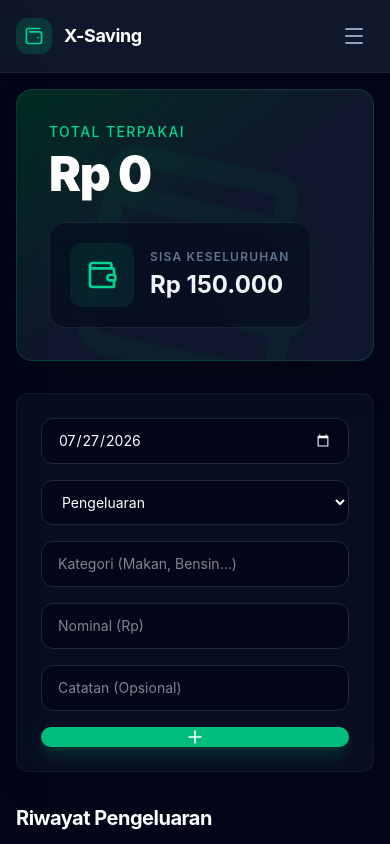
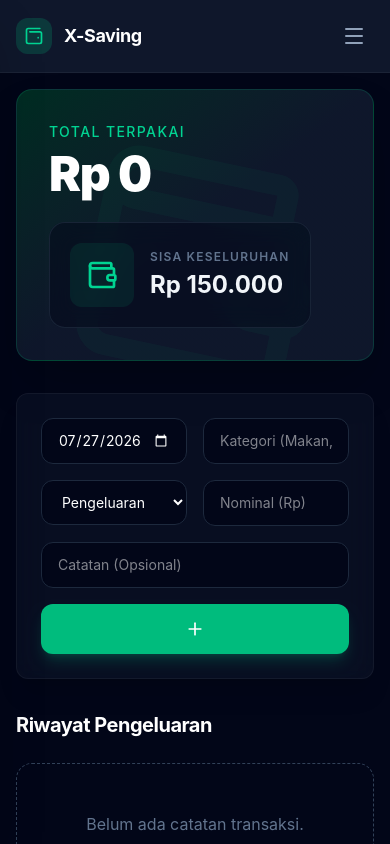
Before and after one commit to McboyPutra05/CHATET, a React (Vite) app: page / in a window 390 px wide. Built offline with nearby package versions, Linux system fonts and the light colour scheme.

Commit message:
style: UI page pencatatan

```diff
--- a/src/pages/RecordPage.tsx
+++ b/src/pages/RecordPage.tsx
@@ -75,32 +75,32 @@ export const RecordPage = () => {
       {/* Quick Add Form */}
       <Card className="border-white/5 bg-slate-900/50">
         <CardContent className="p-6">
-          <form onSubmit={handleAdd} className="grid grid-cols-1 md:grid-cols-12 gap-4">
-            <div className="md:col-span-2">
+          <form onSubmit={handleAdd} className="grid grid-cols-2 md:grid-cols-12 gap-4">
+            <div className="col-span-1 md:col-span-2">
               <input type="date" value={date} onChange={(e) => setDate(e.target.value)} required
                 className="w-full bg-slate-950 border border-slate-800 rounded-xl px-4 py-3 text-sm text-white focus:ring-2 focus:ring-emerald-500/50 outline-none [&::-webkit-calendar-picker-indicator]:invert" />
             </div>
-            <div className="md:col-span-2">
+            <div className="col-span-1 md:col-span-3">
+              <input type="text" placeholder="Kategori (Makan, dll...)" value={category} onChange={(e) => setCategory(e.target.value)} required
+                className="w-full bg-slate-950 border border-slate-800 rounded-xl px-4 py-3 text-sm text-white focus:ring-2 focus:ring-emerald-500/50 outline-none" />
+            </div>
+            <div className="col-span-1 md:col-span-2">
               <select value={type} onChange={(e) => setType(e.target.value as 'in' | 'out')}
                 className="w-full bg-slate-950 border border-slate-800 rounded-xl px-4 py-3 text-sm text-white focus:ring-2 focus:ring-emerald-500/50 outline-none">
                 <option value="out">Pengeluaran</option>
                 <option value="in">Pemasukan</option>
               </select>
             </div>
-            <div className="md:col-span-3">
-              <input type="text" placeholder="Kategori (Makan, Bensin...)" value={category} onChange={(e) => setCategory(e.target.value)} required
-                className="w-full bg-slate-950 border border-slate-800 rounded-xl px-4 py-3 text-sm text-white focus:ring-2 focus:ring-emerald-500/50 outline-none" />
-            </div>
-            <div className="md:col-span-2">
+            <div className="col-span-1 md:col-span-2">
               <input type="number" placeholder="Nominal (Rp)" value={amount} onChange={(e) => setAmount(e.target.value)} required
                 className="w-full bg-slate-950 border border-slate-800 rounded-xl px-4 py-3 text-sm text-white focus:ring-2 focus:ring-emerald-500/50 outline-none" />
             </div>
-            <div className="md:col-span-2">
+            <div className="col-span-2 md:col-span-2">
               <input type="text" placeholder="Catatan (Opsional)" value={notes} onChange={(e) => setNotes(e.target.value)}
                 className="w-full bg-slate-950 border border-slate-800 rounded-xl px-4 py-3 text-sm text-white focus:ring-2 focus:ring-emerald-500/50 outline-none" />
             </div>
-            <div className="md:col-span-1">
-              <button type="submit" className="w-full h-full flex items-center justify-center bg-emerald-500 hover:bg-emerald-600 text-white rounded-xl transition-all shadow-lg shadow-emerald-500/20">
+            <div className="col-span-2 md:col-span-1">
+              <button type="submit" className="w-full min-h-[50px] md:h-full flex items-center justify-center bg-emerald-500 hover:bg-emerald-600 text-white rounded-xl transition-all shadow-lg shadow-emerald-500/20 active:scale-[0.98]">
                 <Plus className="w-5 h-5" />
               </button>
             </div>
```
